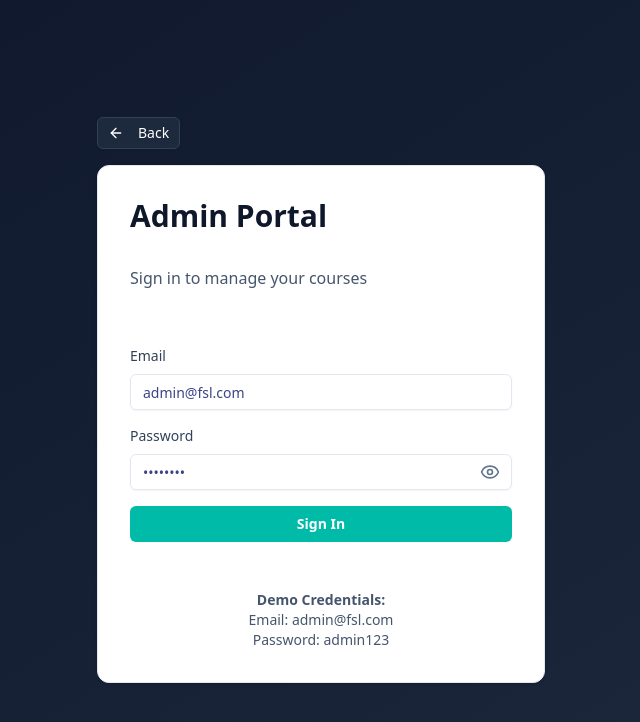
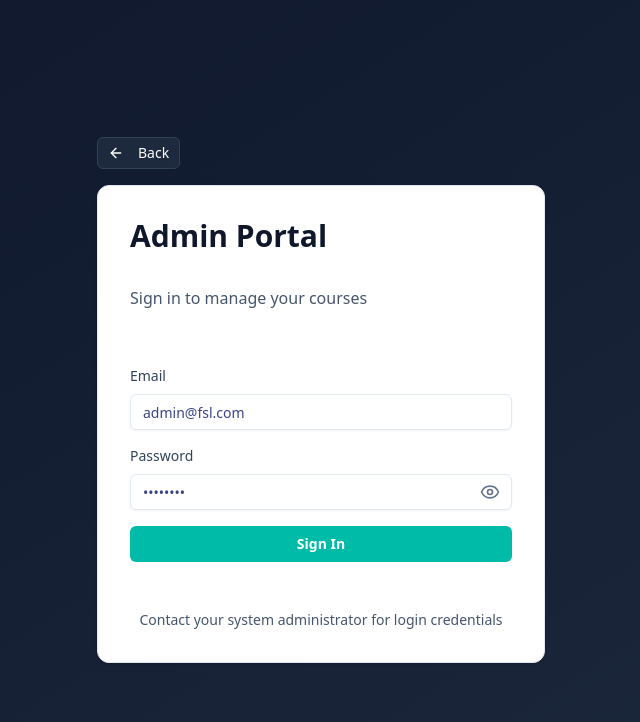
Before and after one commit to oluwarotimii/-fusionlink, a Next.js app: page /admin/login in a window 1280 px wide. Shown: the top 722 px of the page, without its empty margins (319-959 px from the left). Built offline with nearby package versions, Linux system fonts and the light colour scheme.

Commit message:
Remove demo credentials from admin login page

```diff
--- a/app/admin/login/page.tsx
+++ b/app/admin/login/page.tsx
@@ -120,11 +120,7 @@ export default function AdminLogin() {
           </form>
 
           <p className="text-sm text-slate-600 mt-6 text-center">
-            <span className="font-semibold">Demo Credentials:</span>
-            <br />
-            Email: admin@fsl.com
-            <br />
-            Password: admin123
+            Contact your system administrator for login credentials
           </p>
         </Card>
       </div>
```
